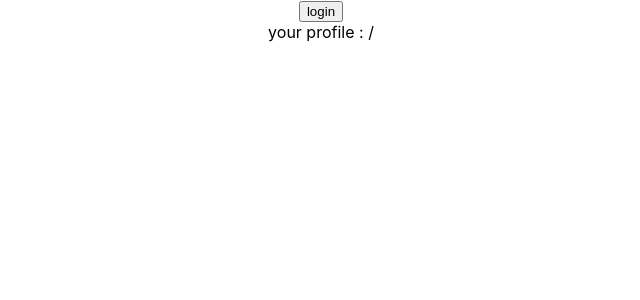
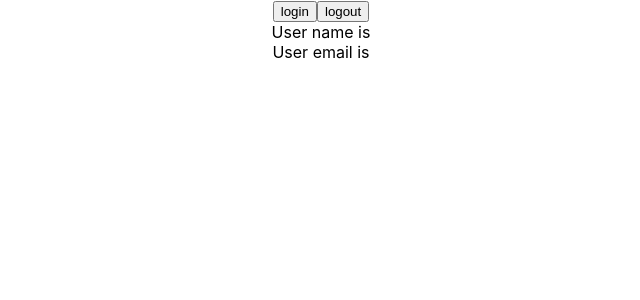
Before and after one commit to 10009ukk/react-ts-practice, a React (Create React App) app: page / in a window 1280 px wide. Shown: the top 300 px of the page, without its empty margins (319-959 px from the left). Built offline with nearby package versions, Linux system fonts and the light colour scheme.

Commit message:
ts useContext

```diff
--- a/src/App.tsx
+++ b/src/App.tsx
@@ -1,11 +1,16 @@
 import './App.css';
-import { User } from './components/state/User';
+import { Box } from './components/context/Box';
+import { ThemeContextProvider } from './components/context/ThemeContext';
+import { User } from './components/context/User';
+import { UserContextProvider } from './components/context/UserContext';
 
 function App() {
 
   return (
     <div className="App">
-      <User />
+      <UserContextProvider>
+        <User />
+      </UserContextProvider>
     </div>
   );
 }
--- /dev/null
+++ b/src/components/context/Box.tsx
@@ -0,0 +1,8 @@
+import { useContext } from "react"
+import { ThemeContext } from "./ThemeContext"
+
+
+export const Box = () => {
+    const theme = useContext(ThemeContext);
+    return <div style={{backgroundColor: theme.primary.main, color: theme.primary.text}}>Theme Context</div>
+}
--- /dev/null
+++ b/src/components/context/ThemeContext.tsx
@@ -0,0 +1,17 @@
+import { createContext } from "react"
+import { theme } from "./theme"
+
+export const ThemeContext = createContext(theme);
+
+type ThemeContextProviderProps = {
+    children: React.ReactNode
+}
+
+export const ThemeContextProvider = ({children}: ThemeContextProviderProps) => {
+
+    return (
+        <ThemeContext.Provider value={theme}>
+            {children}
+        </ThemeContext.Provider>
+    )
+}
--- /dev/null
+++ b/src/components/context/User.tsx
@@ -0,0 +1,25 @@
+import { useContext } from "react"
+import { UserContext } from "./UserContext"
+
+export const User = () => {
+    const userContext = useContext(UserContext);
+
+    const login  = () => {
+        userContext.setUser({
+            name: "man",
+            email: "jeongmal00@naver.com"
+        })
+    }
+    const logout = () => {
+        userContext.setUser(null);
+    }
+
+    return (
+        <div>
+            <button onClick={login}>login</button>
+            <button onClick={logout}>logout</button>
+            <div>User name is {userContext.user?.name}</div>
+            <div>User email is {userContext.user?.email}</div>
+        </div>
+    )
+}
--- /dev/null
+++ b/src/components/context/UserContext.tsx
@@ -0,0 +1,26 @@
+import React, { createContext, useState } from "react"
+
+type AuthUser = {
+    name: string,
+    email: string
+}
+
+type UserContextProviderProps = {
+    children: React.ReactNode
+}
+
+type UserContextType = {
+    user: AuthUser | null,
+    setUser: React.Dispatch<React.SetStateAction<AuthUser | null>>,
+}
+export const UserContext = createContext<UserContextType>({} as UserContextType);
+
+export const UserContextProvider = ({children}: UserContextProviderProps) => {
+    const [user, setUser] = useState<AuthUser | null>(null);
+
+    return (
+        <UserContext.Provider value={{ user, setUser }}>
+            {children}
+        </UserContext.Provider>
+    )
+}
```
Also changed, not shown: src/components/context/theme.ts (added, +10 -0 lines), src/components/state/useState.tsx (renamed from src/components/state/User.tsx).
